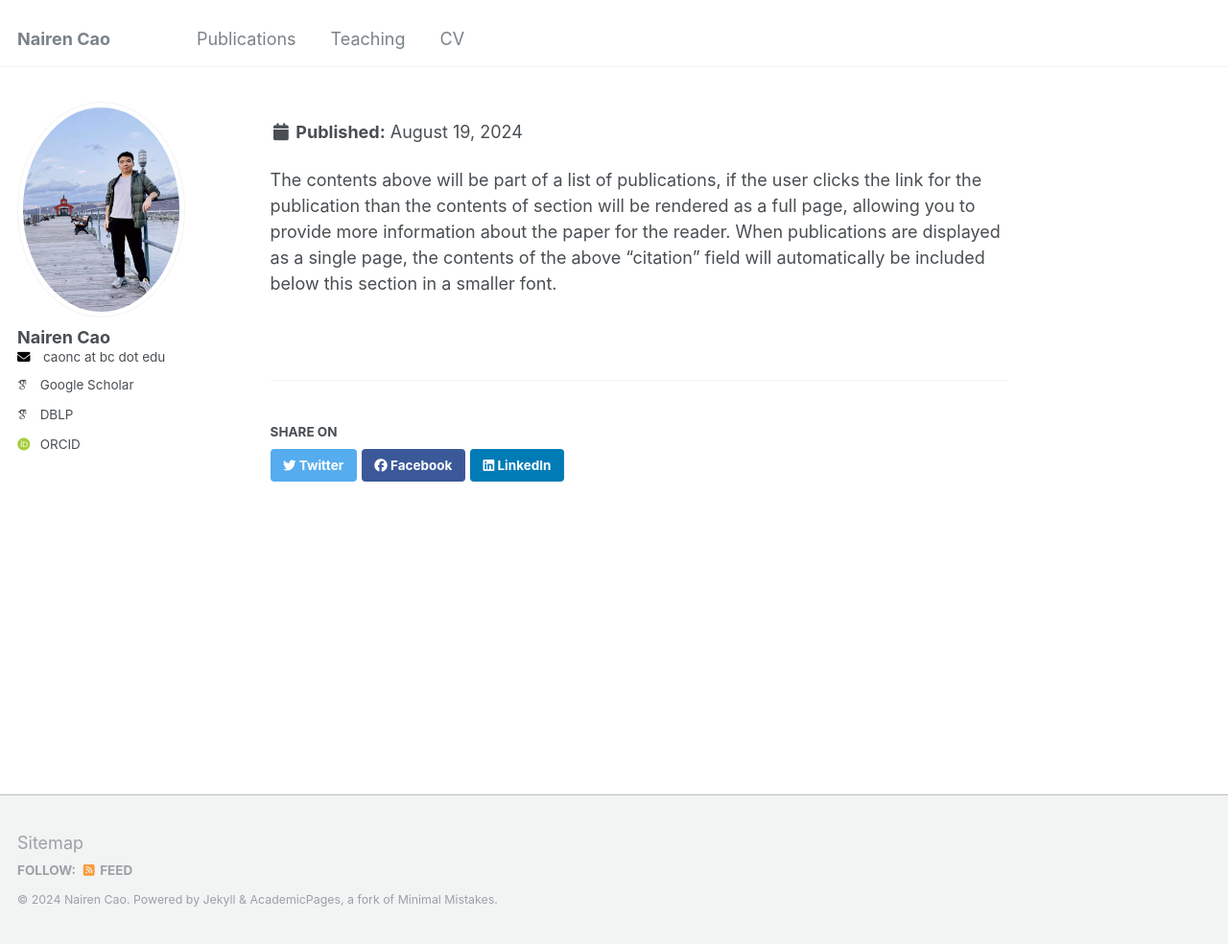
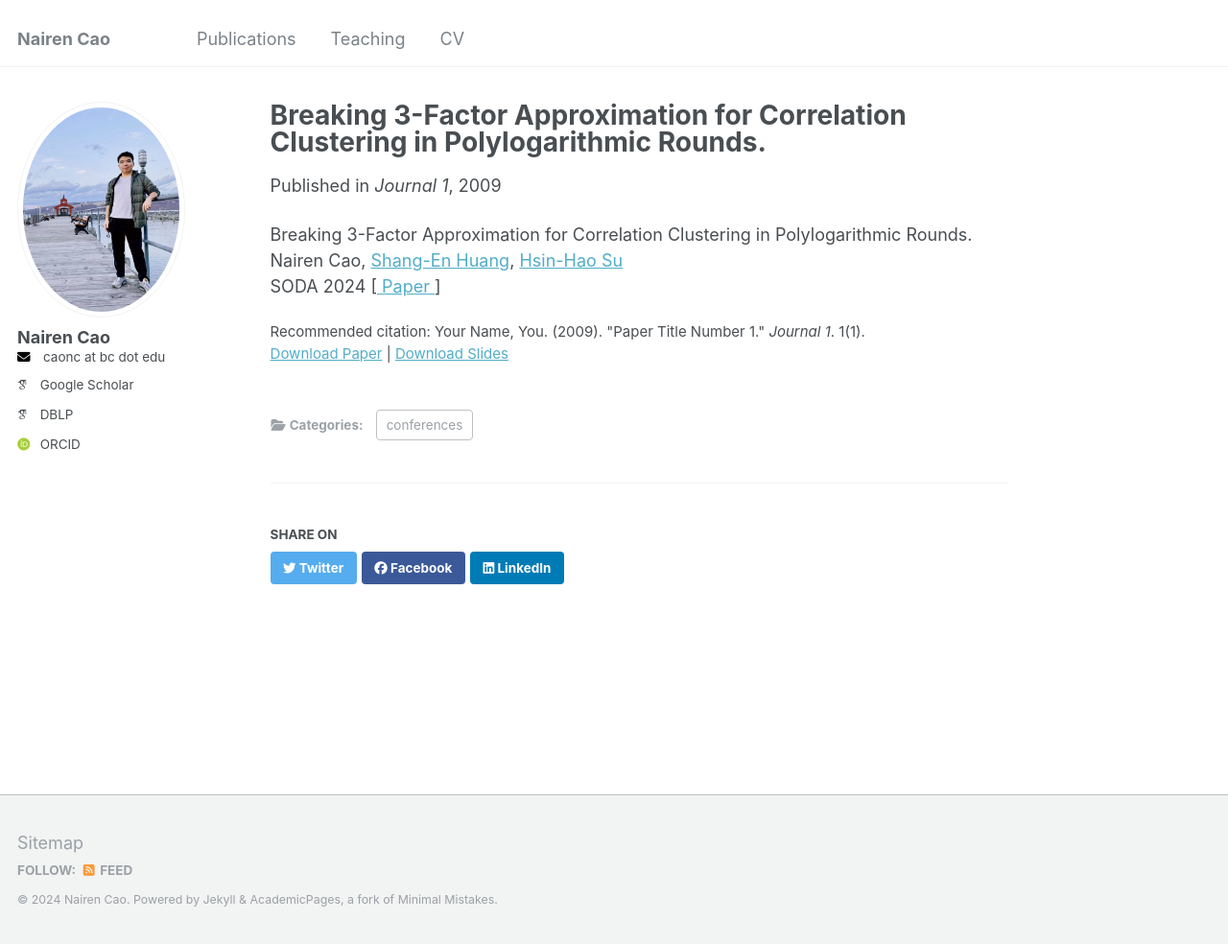
Before and after one commit to nairenc/nairenc.github.io, a Jekyll site: the page built from _publications/2009-10-01-paper-title-number-1.md, in a window 1280 px wide and 984 px high. Shown: the whole window at 96% size. Built offline with Jekyll 4.4.1, drawn with Linux system fonts in a browser that asks for light colours; some web fonts are replaced.

Commit message:
Update 2009-10-01-paper-title-number-1.md

```diff
--- a/_publications/2009-10-01-paper-title-number-1.md
+++ b/_publications/2009-10-01-paper-title-number-1.md
@@ -1,9 +1,5 @@
 ---
-title: "<p><!-- <a href="https://dl.acm.org/doi/10.1145/3558481.3591078"> -->Breaking 3-Factor Approximation for Correlation Clustering in Polylogarithmic Rounds.<!-- </a> --> <br>Nairen Cao, <a href="https://tmt514.github.io/"> Shang-En Huang</a>, <a href="https://sites.google.com/site/distributedhsinhao/"> Hsin-Hao Su</a>  <br>
-					SODA 2024 [<a href="nairenc_files/CCparallel_24.pdf"> Paper </a>]
-<!-- 					[<a href="nairenc_files/Nearly_optimal_parallel_longest_increasing_subsequence_spaa2023_slides.pdf"> Slides </a>] -->
-					<!-- [<a href="nairenc_files/parallel_negative_sssp.pdf"> Paper </a>] -->
-					</p>"
+title: "Breaking 3-Factor Approximation for Correlation Clustering in Polylogarithmic Rounds."
 collection: publications
 category: conferences
 permalink: /publication/2009-10-01-paper-title-number-1
@@ -15,4 +11,8 @@ paperurl: 'http://academicpages.github.io/files/paper1.pdf'
 citation: 'Your Name, You. (2009). &quot;Paper Title Number 1.&quot; <i>Journal 1</i>. 1(1).'
 ---
 
-The contents above will be part of a list of publications, if the user clicks the link for the publication than the contents of section will be rendered as a full page, allowing you to provide more information about the paper for the reader. When publications are displayed as a single page, the contents of the above "citation" field will automatically be included below this section in a smaller font.
+<p><!-- <a href="https://dl.acm.org/doi/10.1145/3558481.3591078"> -->Breaking 3-Factor Approximation for Correlation Clustering in Polylogarithmic Rounds.<!-- </a> --> <br>Nairen Cao, <a href="https://tmt514.github.io/"> Shang-En Huang</a>, <a href="https://sites.google.com/site/distributedhsinhao/"> Hsin-Hao Su</a>  <br>
+					SODA 2024 [<a href="nairenc_files/CCparallel_24.pdf"> Paper </a>]
+<!-- 					[<a href="nairenc_files/Nearly_optimal_parallel_longest_increasing_subsequence_spaa2023_slides.pdf"> Slides </a>] -->
+					<!-- [<a href="nairenc_files/parallel_negative_sssp.pdf"> Paper </a>] -->
+					</p>
```
